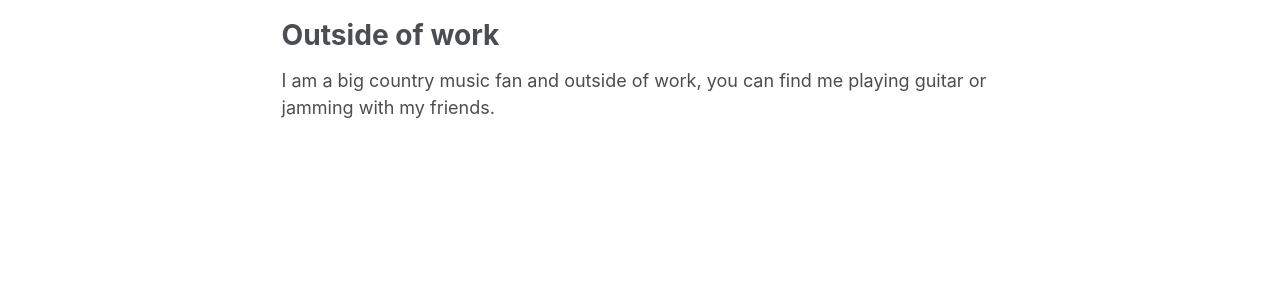
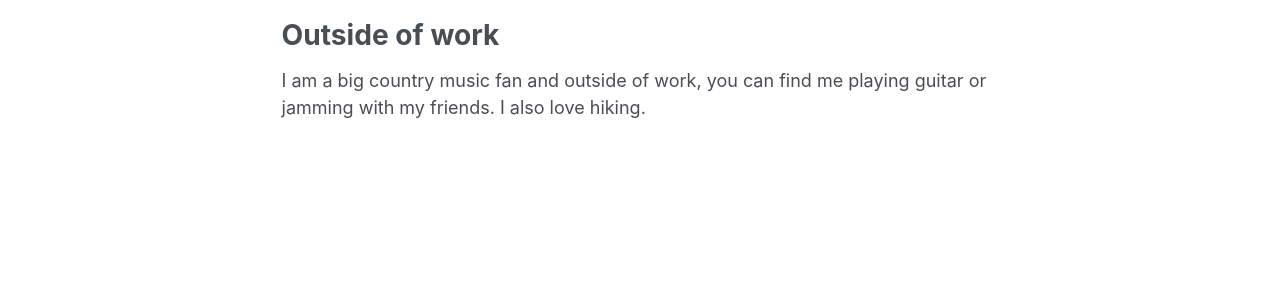
Before and after one commit to swati-rajwal/swati-rajwal.github.io, a Jekyll site: the page built from _pages/about.md, in a window 1280 px wide and 1335 px high. Shown: the part 819-1109 px from the top of the window. Built offline with Jekyll 4.4.1, drawn with Linux system fonts in a browser that asks for light colours; some web fonts are replaced.

Commit message:
Update about.md

```diff
--- a/_pages/about.md
+++ b/_pages/about.md
@@ -19,4 +19,4 @@ My research interests are at the intersection of natural language processing (NL
 * ICCSC-05: Data Structures w/ Prof. Pinaki Chakraborty (NSUT, Fall 2021)
 
 # Outside of work
-I am a big country music fan and outside of work, you can find me playing guitar or jamming with my friends.
+I am a big country music fan and outside of work, you can find me playing guitar or jamming with my friends. I also love hiking.
```
